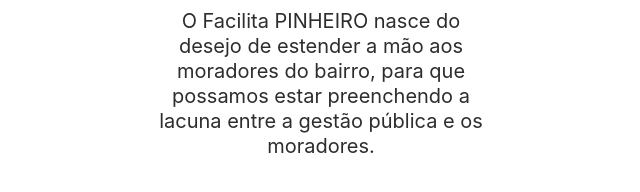
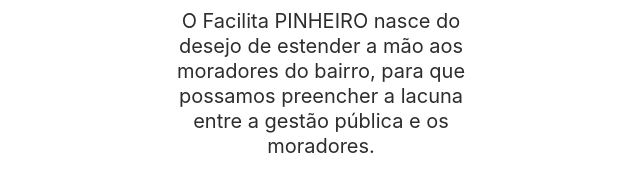
Before and after one commit to ellisonleao/facilitapinheiro, a plain HTML site: page index.html in a window 1280 px wide. Shown: the part 464-656 px from the top of the page, without its empty margins (319-959 px from the left). Drawn offline with nearby package versions, Linux system fonts and the light colour scheme.

Commit message:
fix copy

```diff
--- a/index.html
+++ b/index.html
@@ -73,7 +73,7 @@
                 <div class="container has-text-centered">
                     <div class="column is-6 is-offset-3">
                         <h1 class="title"><img src="images/facilita_pinheiro_logo.png"/></h1>
-                        <h2 class="subtitle">O Facilita PINHEIRO nasce do desejo de estender a mão aos moradores do bairro, para que possamos estar preenchendo a lacuna entre a gestão pública e os moradores.</h2>
+                        <h2 class="subtitle">O Facilita PINHEIRO nasce do desejo de estender a mão aos moradores do bairro, para que possamos preencher a lacuna entre a gestão pública e os moradores.</h2>
                         <!-- <div class="box"> -->
                         <!--     <div class="field is-grouped"> -->
                         <!--         <p class="control is-expanded"> -->
```
